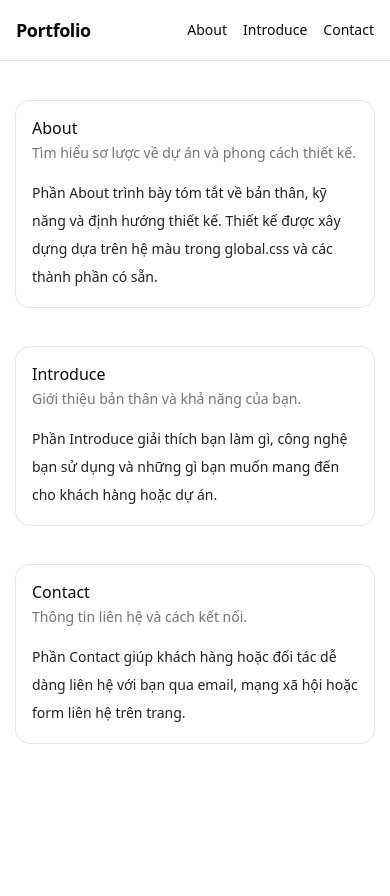
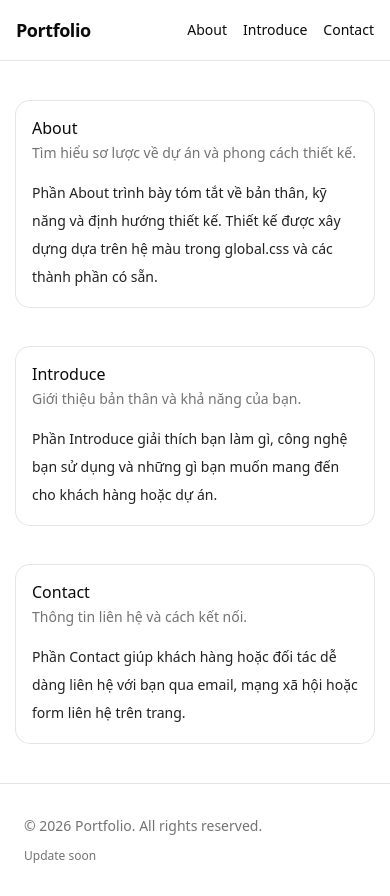
Before and after one commit to Nhat-Huy-05/portfolio-landing, a Next.js app: page / in a window 390 px wide. Before the commit the page ends 844 px from the top, so only its background shows below. Built offline with nearby package versions, Linux system fonts and the light colour scheme.

Commit message:
add footer section

```diff
--- a/app/layout.tsx
+++ b/app/layout.tsx
@@ -1,7 +1,8 @@
 import type { Metadata } from "next";
 import { Geist, Geist_Mono } from "next/font/google";
 import "./globals.css";
-import Navbar from "@/components/navbar";
+import Navbar from "@/components/layout/Navbar";
+import Footer from "@/components/layout/Footer";
 
 const geistSans = Geist({
   variable: "--font-geist-sans",
@@ -28,9 +29,10 @@ export default function RootLayout({
       lang="en"
       className={`${geistSans.variable} ${geistMono.variable} h-full antialiased`}
     >
-      <body className="min-h-full flex flex-col">
+      <body className="min-h-screen flex flex-col">
         <Navbar />
-        {children}
+        <main className="flex-1">{children}</main>
+        <Footer />
       </body>
     </html>
   );
--- a/components/home-sections.tsx
+++ b/components/home-sections.tsx
@@ -5,35 +5,12 @@ import {
   CardHeader,
   CardTitle,
 } from "@/components/ui/card";
-
-const sections = [
-  {
-    id: "about",
-    title: "About",
-    description: "Tìm hiểu sơ lược về dự án và phong cách thiết kế.",
-    content:
-      "Phần About trình bày tóm tắt về bản thân, kỹ năng và định hướng thiết kế. Thiết kế được xây dựng dựa trên hệ màu trong global.css và các thành phần có sẵn.",
-  },
-  {
-    id: "introduce",
-    title: "Introduce",
-    description: "Giới thiệu bản thân và khả năng của bạn.",
-    content:
-      "Phần Introduce giải thích bạn làm gì, công nghệ bạn sử dụng và những gì bạn muốn mang đến cho khách hàng hoặc dự án.",
-  },
-  {
-    id: "contact",
-    title: "Contact",
-    description: "Thông tin liên hệ và cách kết nối.",
-    content:
-      "Phần Contact giúp khách hàng hoặc đối tác dễ dàng liên hệ với bạn qua email, mạng xã hội hoặc form liên hệ trên trang.",
-  },
-];
+import { homeSections } from "@/constants/home-sections";
 
 export default function HomeSections() {
   return (
     <main className="mx-auto flex w-full max-w-6xl flex-col gap-10 px-4 py-10">
-      {sections.map((section) => (
+      {homeSections.map((section) => (
         <section key={section.id} id={section.id} className="scroll-mt-28">
           <Card>
             <CardHeader>
--- /dev/null
+++ b/components/layout/Footer.tsx
@@ -0,0 +1,12 @@
+const Footer = () => {
+  return (
+    <footer className="border-t border-border bg-background/95 mt-auto">
+      <div className="mx-auto flex max-w-7xl flex-col gap-3 px-6 py-8 text-sm text-muted-foreground md:flex-row md:items-center md:justify-between">
+        <p>© {new Date().getFullYear()} Portfolio. All rights reserved.</p>
+        <p className="text-xs">Update soon</p>
+      </div>
+    </footer>
+  );
+};
+
+export default Footer;
--- a/components/navbar.tsx
+++ b/components/layout/Navbar.tsx
@@ -1,8 +1,5 @@
-const navItems = [
-  { href: "#about", label: "About" },
-  { href: "#introduce", label: "Introduce" },
-  { href: "#contact", label: "Contact" },
-];
+import Link from "next/link";
+import { navItems } from "@/constants/navigation";
 
 export default function Navbar() {
   return (
@@ -17,13 +14,13 @@ export default function Navbar() {
           className="flex items-center gap-4"
         >
           {navItems.map((item) => (
-            <a
+            <Link
               key={item.href}
               href={item.href}
               className="text-sm font-medium text-foreground transition-colors hover:text-primary"
             >
               {item.label}
-            </a>
+            </Link>
           ))}
         </nav>
       </div>
--- /dev/null
+++ b/constants/home-sections.ts
@@ -0,0 +1,30 @@
+export type HomeSection = {
+  id: string;
+  title: string;
+  description: string;
+  content: string;
+};
+
+export const homeSections: HomeSection[] = [
+  {
+    id: "about",
+    title: "About",
+    description: "Tìm hiểu sơ lược về dự án và phong cách thiết kế.",
+    content:
+      "Phần About trình bày tóm tắt về bản thân, kỹ năng và định hướng thiết kế. Thiết kế được xây dựng dựa trên hệ màu trong global.css và các thành phần có sẵn.",
+  },
+  {
+    id: "introduce",
+    title: "Introduce",
+    description: "Giới thiệu bản thân và khả năng của bạn.",
+    content:
+      "Phần Introduce giải thích bạn làm gì, công nghệ bạn sử dụng và những gì bạn muốn mang đến cho khách hàng hoặc dự án.",
+  },
+  {
+    id: "contact",
+    title: "Contact",
+    description: "Thông tin liên hệ và cách kết nối.",
+    content:
+      "Phần Contact giúp khách hàng hoặc đối tác dễ dàng liên hệ với bạn qua email, mạng xã hội hoặc form liên hệ trên trang.",
+  },
+];
--- /dev/null
+++ b/constants/navigation.ts
@@ -0,0 +1,10 @@
+export type NavItem = {
+  href: string;
+  label: string;
+};
+
+export const navItems: NavItem[] = [
+  { href: "#about", label: "About" },
+  { href: "#introduce", label: "Introduce" },
+  { href: "#contact", label: "Contact" },
+];
```
